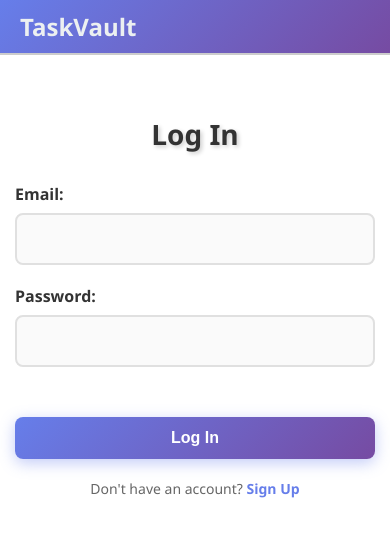
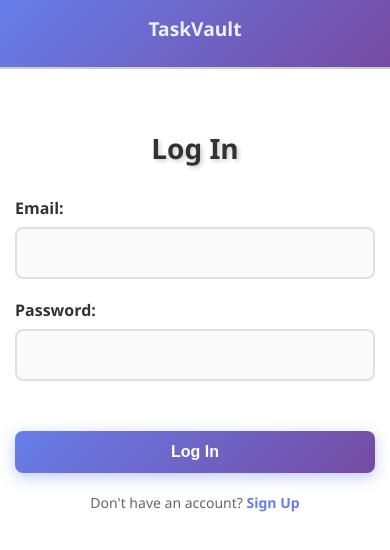
Before and after one commit to nancysangani/TaskVault, a React (Vite) app in the folder frontend/ToDo-Frontend/: page /log-in in a window 390 px wide. Shown: the top 550 px of the page. Built offline with nearby package versions, Linux system fonts and the light colour scheme.

Commit message:
Fix navbar responsiveness for small screens

```diff
--- a/frontend/ToDo-Frontend/src/index.css
+++ b/frontend/ToDo-Frontend/src/index.css
@@ -45,6 +45,44 @@ nav > ul > li > a {
 
 nav > ul > li > a:hover {
   background-color: rgba(236, 240, 241, 0.2);
+}
+
+@media (max-width: 768px) {
+  nav {
+    flex-direction: column;
+    gap: 10px;
+    padding: 15px;
+  }
+
+  nav > ul {
+    gap: 10px;
+    padding: 0;
+    justify-content: center;
+  }
+
+  nav > ul > li > a {
+    font-size: 0.9rem;
+    padding: 6px 10px;
+  }
+
+  .logo {
+    font-size: 1.2rem;
+  }
+}
+
+@media (max-width: 380px) {
+  nav > ul {
+    gap: 5px;
+  }
+
+  nav > ul > li > a {
+    font-size: 0.8rem;
+    padding: 5px 8px;
+  }
+
+  .logo {
+    font-size: 1rem;
+  }
 }
 
 hr {
```
